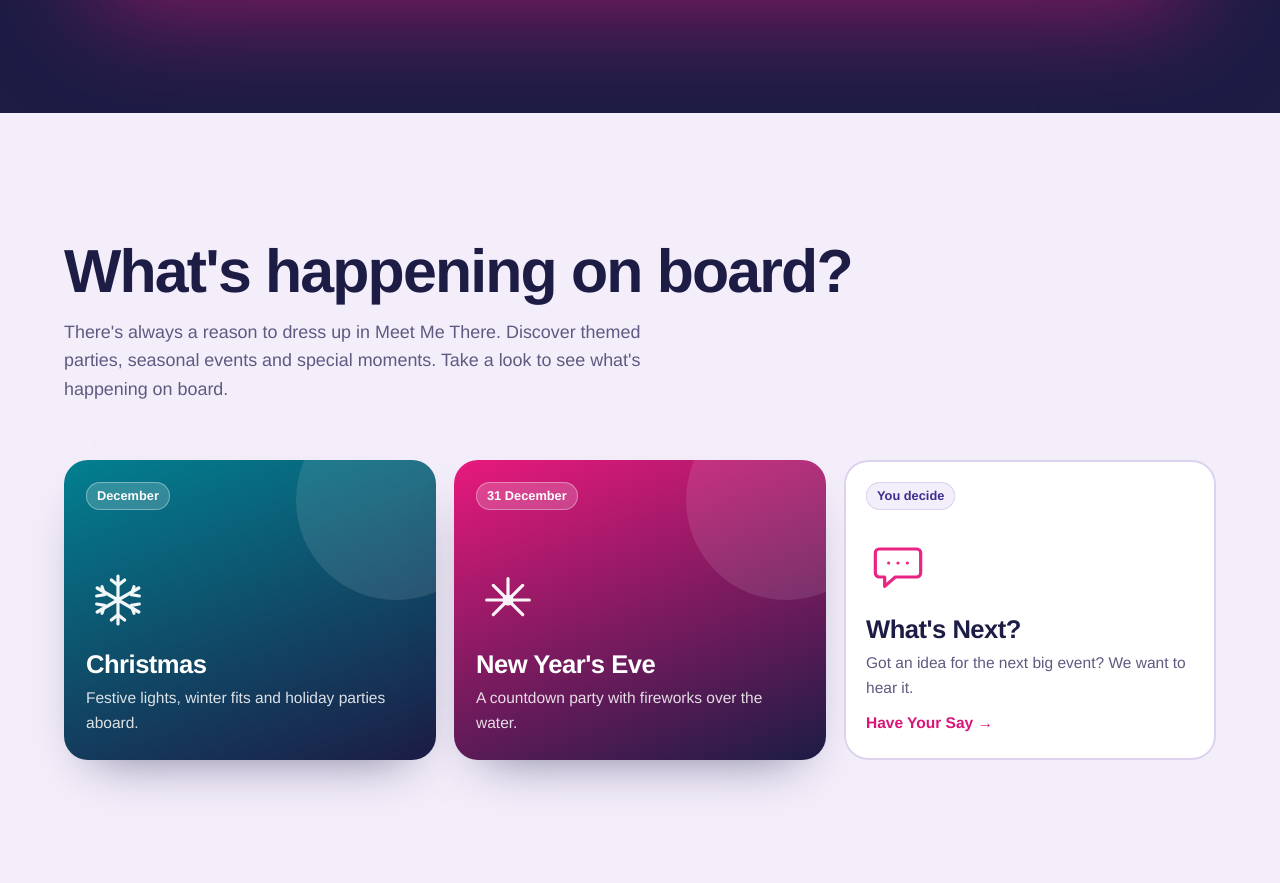
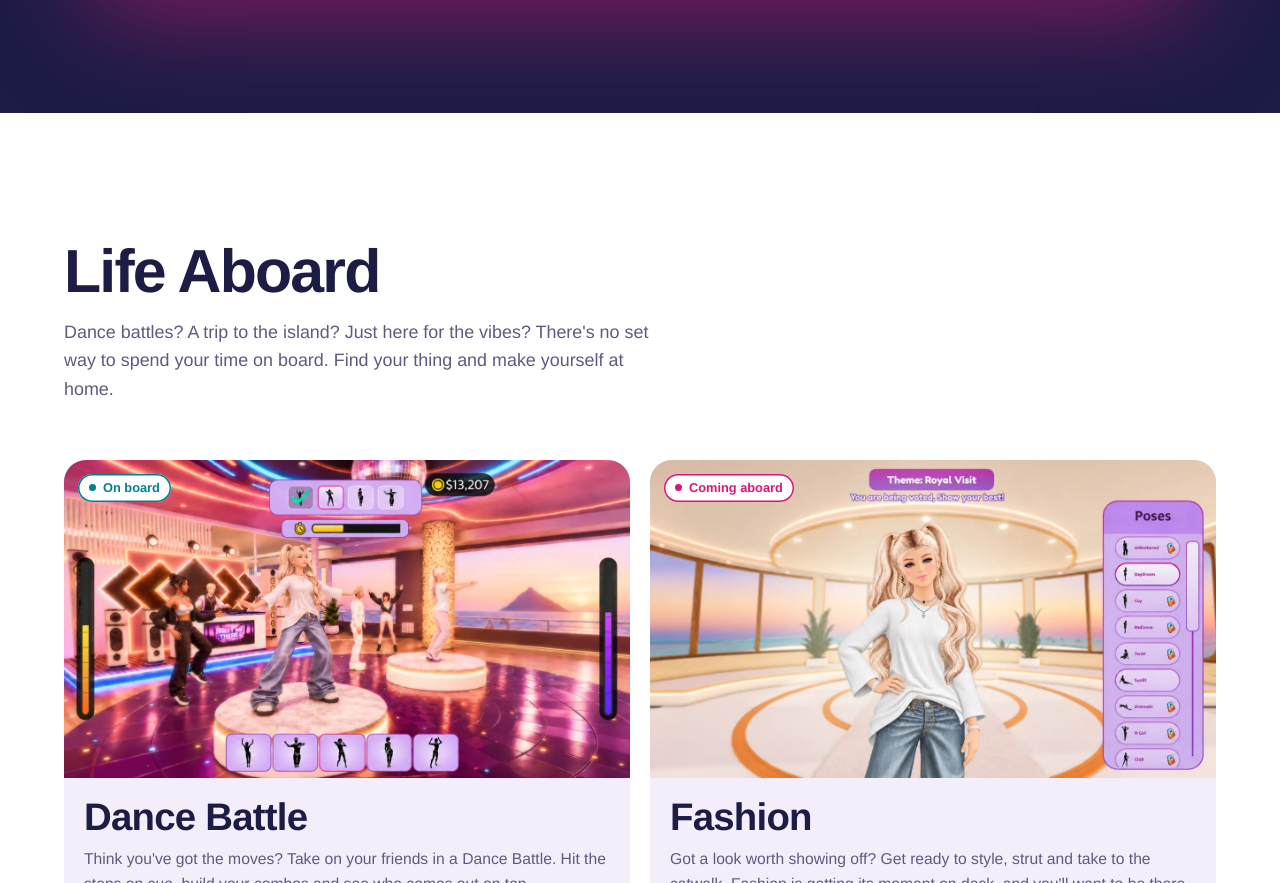
Before and after one commit to lkwd/meet-me-there, a plain HTML site: page index.html in a window 1280 px wide. Shown: the part 1917-2800 px from the top of the page. Drawn offline with Linux system fonts and the light colour scheme.

Commit message:
Link Play to the Roblox experience, allow indexing, drop the events section
- links.play points at roblox.com/games/82055512169089/Meet-Me-There
- index.html and faq/index.html: robots index, follow (404 stays noindex)
- Remove "What's happening on board?" (no plans for those events), its nav links and CSS

Co-Authored-By: Claude Opus 5.5 <noreply@anthropic.com>

```diff
--- a/assets/css/styles.css
+++ b/assets/css/styles.css
@@ -80,23 +80,6 @@ h2{font-family:var(--display);font-weight:700;letter-spacing:-.03em;line-height:
 .pill{display:inline-flex;align-items:center;gap:7px;font-size:.8rem;font-weight:700;padding:4px 11px;border-radius:999px;background:#fff;color:var(--teal);box-shadow:inset 0 0 0 1.5px currentColor}
 .pill::before{content:"";width:7px;height:7px;border-radius:50%;background:currentColor}
 .pill.soon{color:var(--magenta-ink)}
-
-/* Live events */
-.ev-grid{display:grid;grid-template-columns:repeat(3,minmax(0,1fr));gap:18px;margin-top:clamp(36px,5vw,56px)}
-.ev{position:relative;display:flex;flex-direction:column;min-height:300px;padding:22px 22px 24px;border-radius:24px;color:#fff;text-decoration:none;overflow:hidden;background:linear-gradient(160deg,var(--a),var(--b));box-shadow:0 24px 50px -28px rgba(28,28,69,.6);transition:transform .2s}
-.ev::after{content:"";position:absolute;right:-60px;top:-60px;width:200px;height:200px;border-radius:50%;background:rgba(255,255,255,.1)}
-.ev-when{align-self:flex-start;font-size:.8rem;font-weight:700;padding:4px 11px;border-radius:999px;background:rgba(255,255,255,.18);box-shadow:inset 0 0 0 1px rgba(255,255,255,.35)}
-.ev-ic{width:64px;height:64px;margin:auto 0 18px;opacity:.95}
-.ev h3{font-family:var(--display);font-weight:700;font-size:1.6rem;letter-spacing:-.02em;margin:0;line-height:1.1}
-.ev p{margin:8px 0 0;color:rgba(255,255,255,.85);font-size:.97rem}
-.ev-vote{background:#fff;color:var(--ink);box-shadow:inset 0 0 0 2px var(--line);}
-.ev-vote::after{display:none}
-.ev-vote .ev-when{background:var(--lilac);box-shadow:inset 0 0 0 1px var(--line);color:var(--purple)}
-.ev-vote .ev-ic{color:var(--magenta)}
-.ev-vote p{color:var(--muted)}
-.ev-vote .arrow{display:block;margin-top:10px;font-weight:700;color:var(--magenta-ink)}
-.ev-vote .arrow::after{content:" →"}
-.ev-vote:hover{transform:translateY(-3px);box-shadow:inset 0 0 0 2px var(--magenta)}
 
 /* Life aboard */
 .aboard-wrap{background:#fff}
@@ -261,7 +244,5 @@ footer{background:var(--navy);color:#C9C3E8;padding:48px var(--pad) calc(40px +
   .journey{grid-template-columns:1fr}
   .frame button.cover span{top:22%;width:56px;height:56px;box-shadow:0 0 0 8px rgba(232,25,125,.25)}
   .rhythm{grid-template-columns:1fr 1fr}
-  .ev-grid{grid-template-columns:1fr}
-  .ev{min-height:230px}
 }
 @media (prefers-reduced-motion:reduce){html{scroll-behavior:auto}*{transition:none!important}}
--- a/assets/js/config.js
+++ b/assets/js/config.js
@@ -8,7 +8,7 @@ window.MMT = {
   launchAt: "2026-11-09T00:00:00Z",
 
   links: {
-    play: "",     // EDIT: Roblox experience URL or the tracking redirect, e.g. https://www.roblox.com/games/123456789
+    play: "https://www.roblox.com/games/82055512169089/Meet-Me-There",  // Roblox experience
     support: "",  // EDIT: support email address only, e.g. help@example.org (becomes a mailto: link)
     terms: "",    // EDIT: Terms of Service URL
     privacy: "",  // EDIT: Privacy Policy URL
--- a/index.html
+++ b/index.html
@@ -7,7 +7,7 @@
 <meta name="description" content="Welcome to Meet Me There, a new roleplay experience on Roblox with fashion at its heart. Dress up, meet your friends, hit the dance floor, or head out on the water.">
 <meta name="theme-color" content="#1C1C45">
 <!-- Temporary host: keep search engines off this copy. EDIT: remove this line on the final domain. -->
-<meta name="robots" content="noindex">
+<meta name="robots" content="index, follow">
 <!-- EDIT: og:url and og:image must be full URLs on whichever domain serves the site -->
 <meta property="og:title" content="Meet Me There">
 <meta property="og:url" content="https://gate.apps.avkn.co/meet-me-there/">
@@ -26,7 +26,6 @@
   <nav class="nav" aria-label="Main">
     <a class="home" href="#top">Meet Me There</a>
     <ul>
-      <li class="link"><a href="#events">Events</a></li>
       <li class="link"><a href="#aboard">On board</a></li>
       <li class="link"><a href="#build">Get involved</a></li>
       <li class="keep"><a href="faq/">FAQs</a></li>
@@ -73,36 +72,6 @@
         <img src="assets/video/trailer-poster.webp" alt="">
         <span><svg viewBox="0 0 24 24" aria-hidden="true"><path d="M7 4.5v15a1 1 0 0 0 1.5.86l12.5-7.5a1 1 0 0 0 0-1.72L8.5 3.64A1 1 0 0 0 7 4.5z"/></svg></span>
       </button>
-    </div>
-  </section>
-
-  <section class="section events" id="events" aria-labelledby="events-h">
-    <div class="inner">
-      <div class="head-row">
-        <h2 id="events-h">What's happening on board?</h2>
-        <p class="lede">There's always a reason to dress up in Meet Me There. Discover themed parties, seasonal events and special moments. Take a look to see what's happening on board.</p>
-      </div>
-      <!-- EDIT: confirm event names, timing and descriptions before launch -->
-      <div class="ev-grid">
-        <article class="ev" style="--a:#028090;--b:#1C1C45">
-          <span class="ev-when">December</span>
-          <svg class="ev-ic" viewBox="0 0 48 48" fill="none" stroke="currentColor" stroke-width="2.4" stroke-linecap="round" stroke-linejoin="round" aria-hidden="true"><path d="M24 6v36M8.4 15l31.2 18M8.4 33l31.2-18"/><path d="M19 9l5 4 5-4M19 39l5-4 5 4M8 21l6-1-2-6M40 27l-6 1 2 6M8 27l6 1-2 6M40 21l-6-1 2-6"/></svg>
-          <h3>Christmas</h3>
-          <p>Festive lights, winter fits and holiday parties aboard.</p>
-        </article>
-        <article class="ev" style="--a:#E8197D;--b:#1C1C45">
-          <span class="ev-when">31 December</span>
-          <svg class="ev-ic" viewBox="0 0 48 48" fill="none" stroke="currentColor" stroke-width="2.4" stroke-linecap="round" aria-hidden="true"><path d="M24 24V8M24 24l11-11M24 24h16M24 24l11 11M24 24l-11 11M24 24H8M24 24L13 13"/><circle cx="24" cy="24" r="3"/></svg>
-          <h3>New Year's Eve</h3>
-          <p>A countdown party with fireworks over the water.</p>
-        </article>
-        <a class="ev ev-vote" href="#build">
-          <span class="ev-when">You decide</span>
-          <svg class="ev-ic" viewBox="0 0 48 48" fill="none" stroke="currentColor" stroke-width="2.4" stroke-linecap="round" stroke-linejoin="round" aria-hidden="true"><path d="M10 12h28a3 3 0 0 1 3 3v15a3 3 0 0 1-3 3H22l-8 7v-7h-4a3 3 0 0 1-3-3V15a3 3 0 0 1 3-3z"/><path d="M17 22.5h.01M24 22.5h.01M31 22.5h.01"/></svg>
-          <h3>What's Next?</h3>
-          <p>Got an idea for the next big event? We want to hear it. <span class="arrow">Have Your Say</span></p>
-        </a>
-      </div>
     </div>
   </section>
 
```
Also changed, not shown: faq/index.html (+1 -2 lines), 1 other file.
